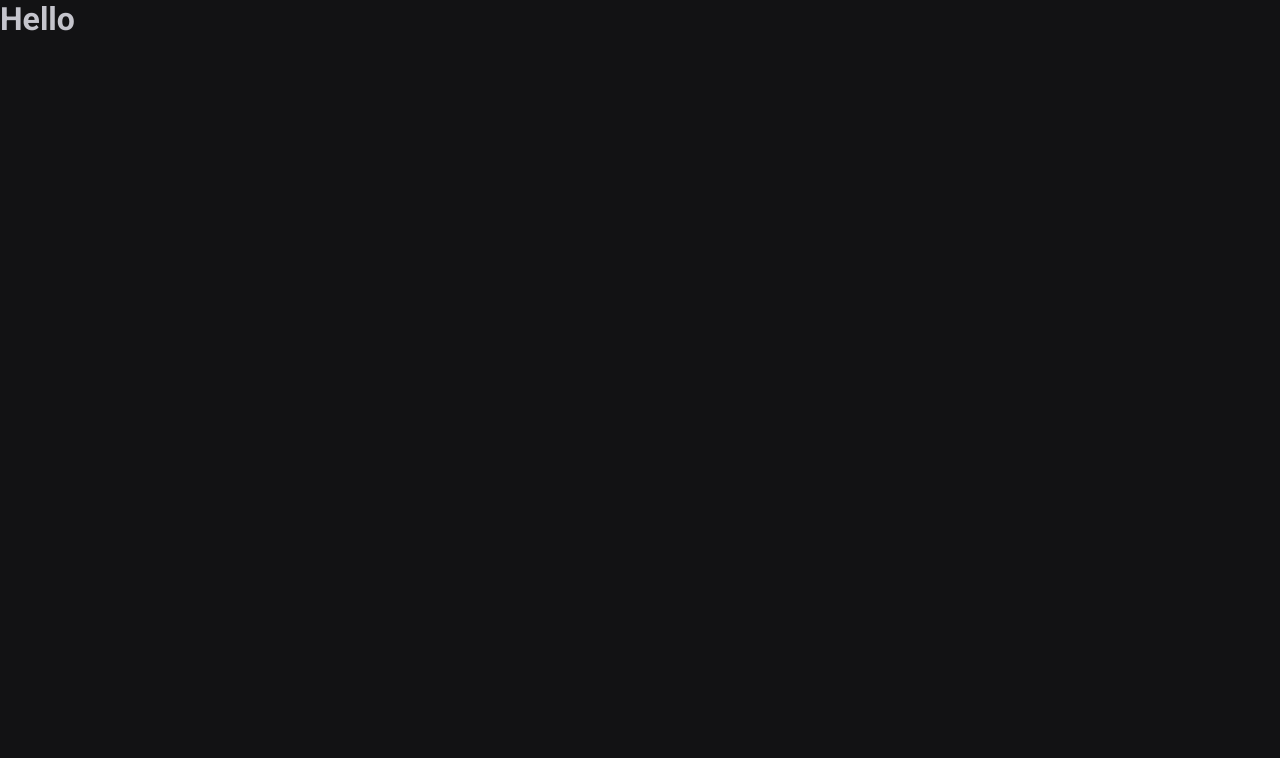
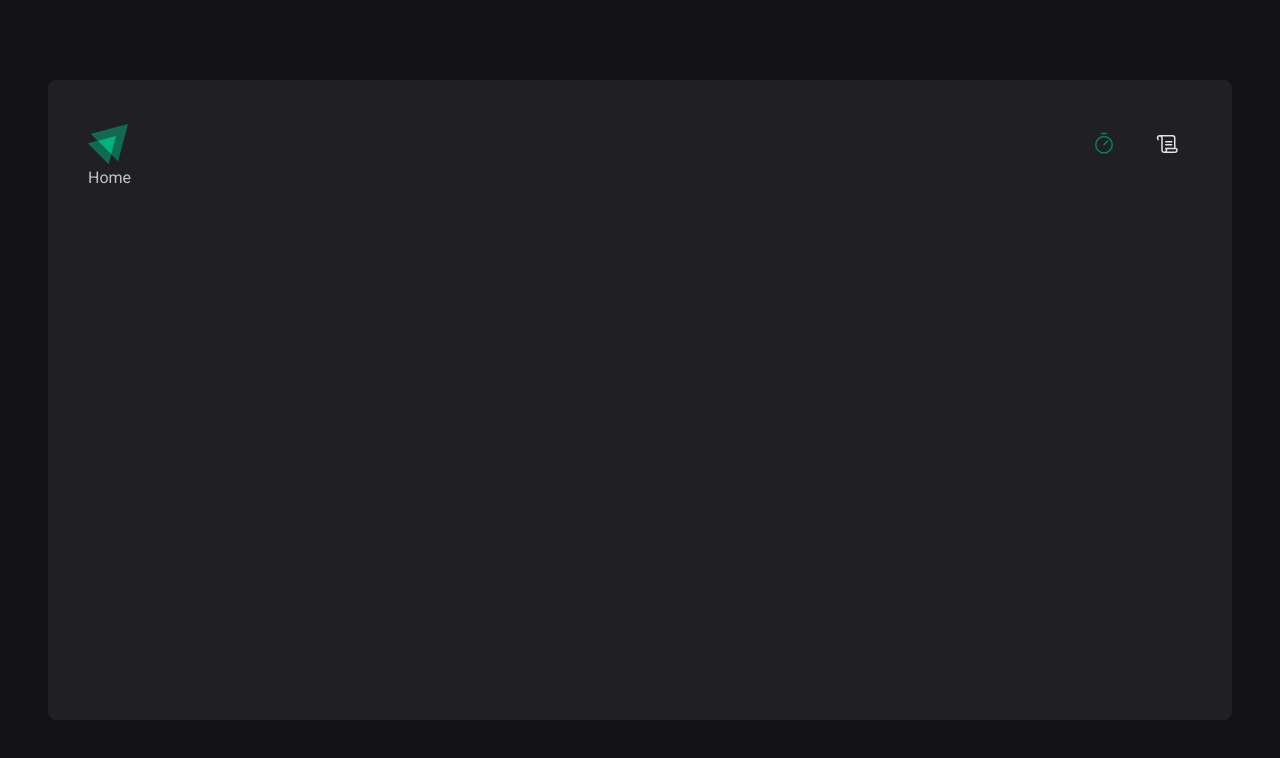
Before and after one commit to DanielFariias/ignite-timer, a React (Vite) app: page / in a window 1280 px wide. Shown: the top 758 px of the page. Built offline with nearby package versions, Linux system fonts and the light colour scheme.

Commit message:
feat: :art: Header component and layout routes

```diff
--- a/package.json
+++ b/package.json
@@ -10,8 +10,10 @@
     "preview": "vite preview"
   },
   "dependencies": {
+    "@phosphor-icons/react": "^2.0.10",
     "react": "^18.2.0",
     "react-dom": "^18.2.0",
+    "react-router-dom": "^6.14.0",
     "styled-components": "^6.0.1"
   },
   "devDependencies": {
--- a/src/components/App/index.tsx
+++ b/src/components/App/index.tsx
@@ -1,12 +1,18 @@
 import { ThemeProvider } from 'styled-components'
+import { BrowserRouter } from 'react-router-dom'
+
+import { Router } from '../../pages/Router'
+
+import { GlobalStyles } from '../../styles/global'
 import { defaultTheme } from '../../styles/theme/default'
-import { GlobalStyles } from '../../styles/global'
 
 export function App() {
   return (
     <ThemeProvider theme={defaultTheme}>
       <GlobalStyles />
-      <h1>Hello</h1>
+      <BrowserRouter>
+        <Router />
+      </BrowserRouter>
     </ThemeProvider>
   )
 }
--- /dev/null
+++ b/src/components/Header/index.tsx
@@ -0,0 +1,21 @@
+import * as S from './styles'
+
+import logo from '../../assets/logo.svg'
+import { Scroll, Timer } from '@phosphor-icons/react'
+import { NavLink } from 'react-router-dom'
+
+export function Header() {
+  return (
+    <S.Container>
+      <img src={logo} alt="" />
+      <nav>
+        <NavLink to="/" title="Timer">
+          <Timer size={24} />
+        </NavLink>
+        <NavLink to="/history" title="Histórico">
+          <Scroll size={24} />
+        </NavLink>
+      </nav>
+    </S.Container>
+  )
+}
--- /dev/null
+++ b/src/components/Header/styles.ts
@@ -0,0 +1,34 @@
+import { styled } from 'styled-components'
+
+export const Container = styled.header`
+  display: flex;
+  align-items: center;
+  justify-content: space-between;
+
+  nav {
+    display: flex;
+    gap: 1rem;
+
+    a {
+      width: 3rem;
+      height: 3rem;
+
+      display: flex;
+      justify-content: center;
+      align-items: center;
+
+      color: ${({ theme }) => theme['gray-100']};
+
+      border-top: 3px solid transparent;
+      border-bottom: 3px solid transparent;
+
+      &:hover {
+        border-bottom: 3px solid ${({ theme }) => theme['green-500']};
+      }
+
+      &.active {
+        color: ${({ theme }) => theme['green-500']};
+      }
+    }
+  }
+`
--- /dev/null
+++ b/src/layouts/DefaultLayout/index.tsx
@@ -0,0 +1,12 @@
+import { Outlet } from 'react-router-dom'
+import * as S from './styles'
+import { Header } from '../../components/Header'
+
+export function DefaultLayout() {
+  return (
+    <S.Container>
+      <Header />
+      <Outlet />
+    </S.Container>
+  )
+}
--- /dev/null
+++ b/src/layouts/DefaultLayout/styles.tsx
@@ -0,0 +1,14 @@
+import { styled } from 'styled-components'
+
+export const Container = styled.div`
+  max-width: 74rem;
+  height: calc(100vh - 10rem);
+  margin: 5rem auto;
+  padding: 2.5rem;
+
+  background-color: ${({ theme }) => theme['gray-800']};
+  border-radius: 8px;
+
+  display: flex;
+  flex-direction: column;
+`
--- /dev/null
+++ b/src/pages/History/index.tsx
@@ -0,0 +1,3 @@
+export function History() {
+  return <div>History</div>
+}
--- /dev/null
+++ b/src/pages/Home/index.tsx
@@ -0,0 +1,3 @@
+export function Home() {
+  return <div>Home</div>
+}
--- /dev/null
+++ b/src/pages/Router.tsx
@@ -0,0 +1,15 @@
+import { Route, Routes } from 'react-router-dom'
+import { Home } from './Home'
+import { History } from './History'
+import { DefaultLayout } from '../layouts/DefaultLayout'
+
+export function Router() {
+  return (
+    <Routes>
+      <Route path="/" element={<DefaultLayout />}>
+        <Route path="/" element={<Home />} />
+        <Route path="/history" element={<History />} />
+      </Route>
+    </Routes>
+  )
+}
```
Also changed, not shown: src/assets/logo.svg (added), 1 other file (tests, documents, lock files or other folders).
